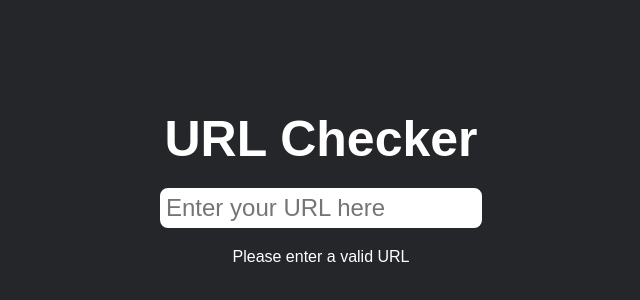
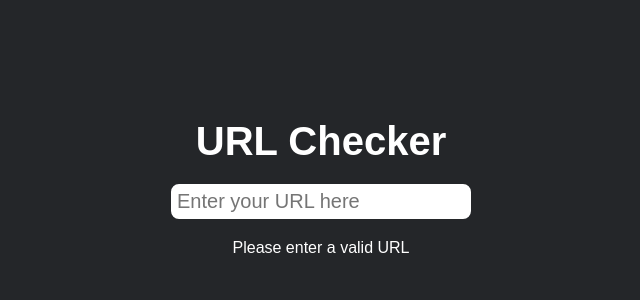
Before and after one commit to gagahpangeran/url-checker, a React (Create React App) app: page / in a window 1280 px wide. Shown: the part 212-512 px from the top of the page, without its empty margins (319-959 px from the left). Built offline with nearby package versions, Linux system fonts and the light colour scheme.

Commit message:
adjust font size and some sizing

```diff
--- a/src/styles/app.scss
+++ b/src/styles/app.scss
@@ -6,16 +6,18 @@
   height: 100vh;
 
   &__title {
-    font-size: 50px;
+    font-size: 40px;
     margin-bottom: 20px;
   }
 
   &__input {
-    font-size: 24px;
+    font-size: 20px;
     border: 2px solid #fff;
     border-radius: 8px;
     padding: 4px;
     transition: 100ms border ease-in;
+    box-sizing: border-box;
+    width: 300px;
 
     &:focus {
       outline: none;
```
